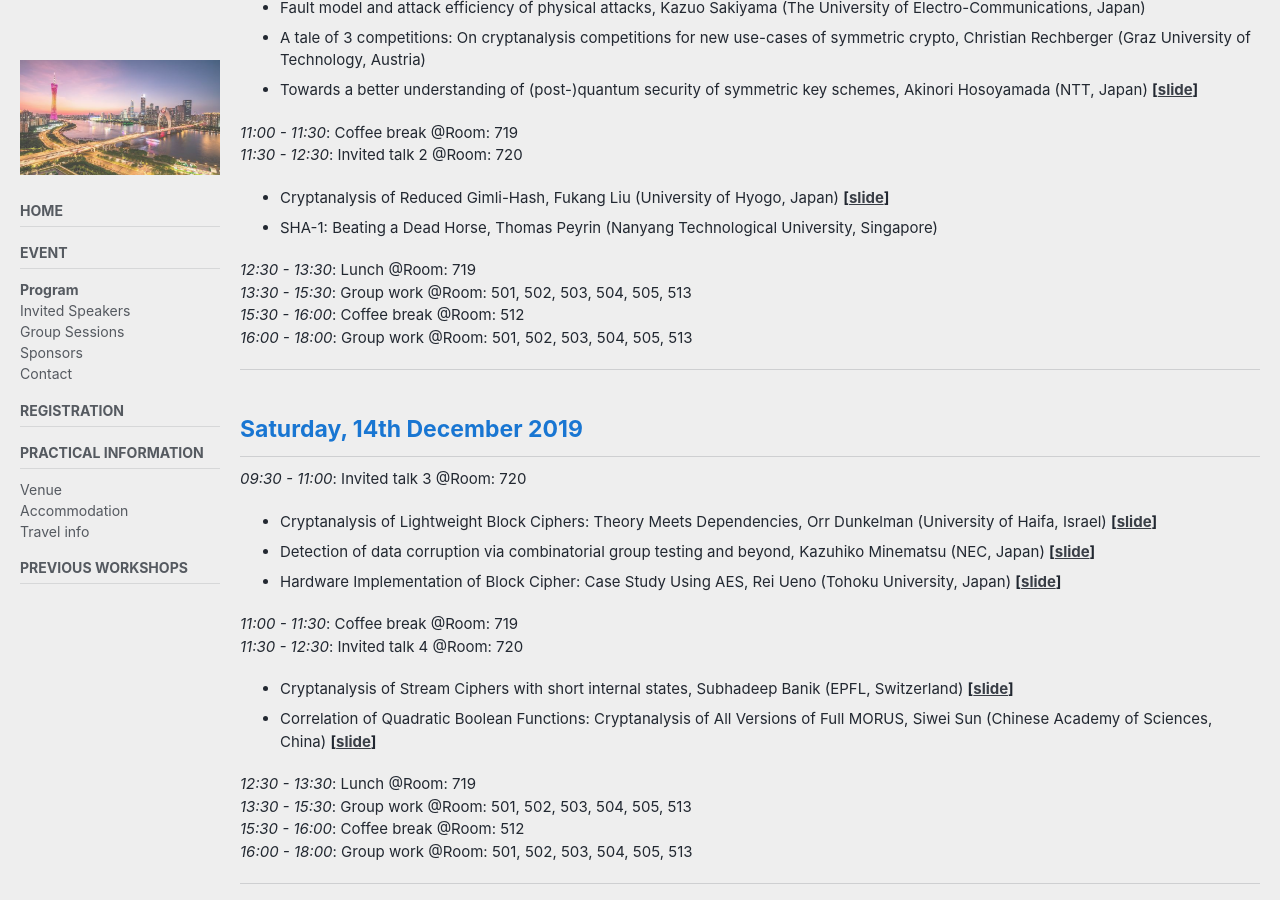
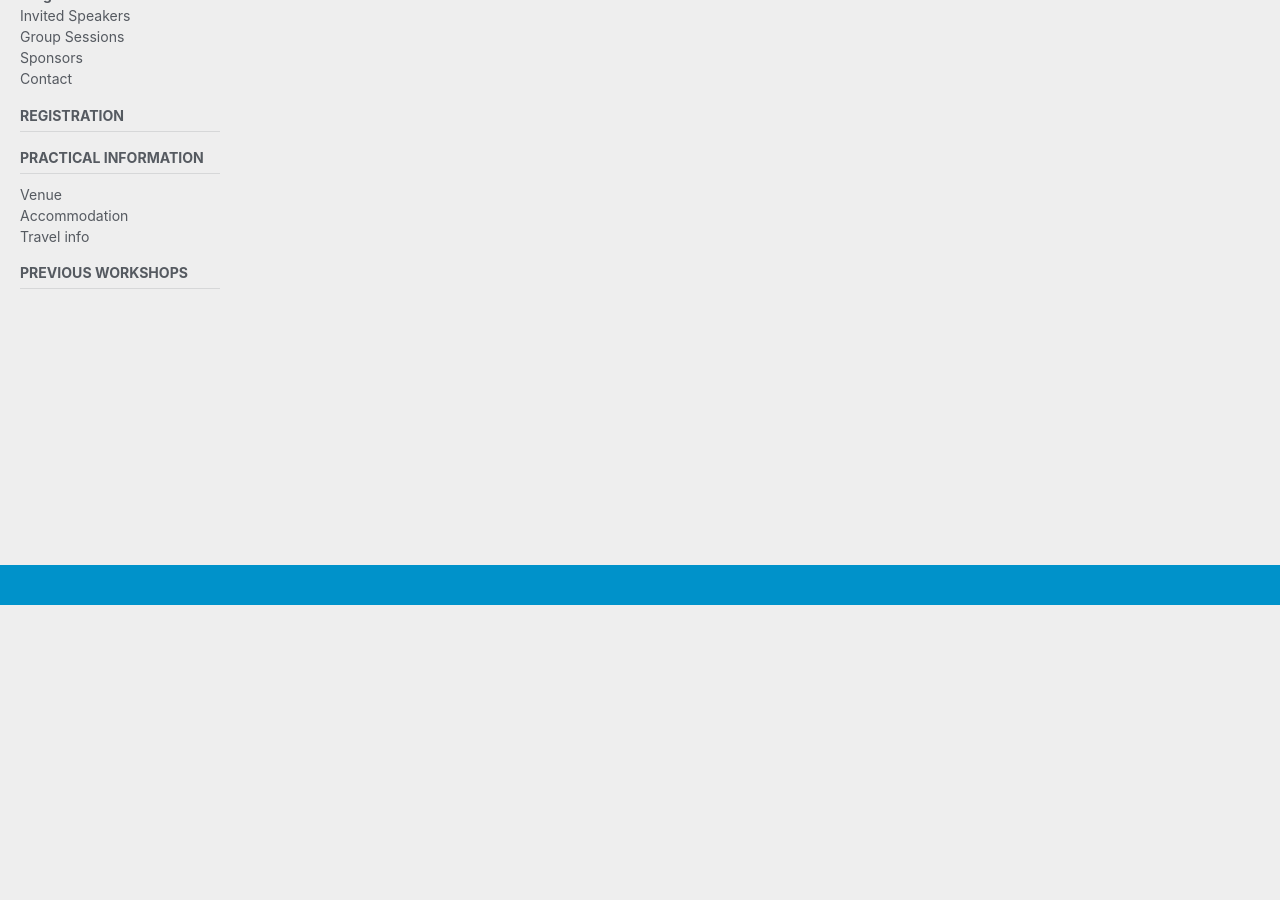
Before and after one commit to cryptanalysisbench/SATbench, a Jekyll site: the page built from program.md, in a window 1280 px wide and 900 px high, scrolled down 336 px. Built offline with Jekyll 4.4.1, drawn with Linux system fonts in a browser that asks for light colours; cached includes are drawn as plain includes; nearby versions of some CDN libraries; our own code applies the rules of GitHub Pages for plain Markdown files; after the commit the page ends 941 px from its top, so only the background shows below that; some of the changed text lies outside the part shown.

Commit message:
Update program.md

```diff
--- a/program.md
+++ b/program.md
@@ -15,97 +15,3 @@ sidebar:
 <!--You can find [here](https://www.google.com) a pdf version of the program.-->
 
 To be announced ...
-<!--
-## Friday, 13th December 2019
-
-*09:00 - 09:30*: Registration
-*09:30 - 11:00*: Invited talk 1 @Room:720
-
- - Fault model and attack efficiency of physical attacks,
-  Kazuo Sakiyama (The University of Electro-Communications, Japan)
- - A tale of 3 competitions: On cryptanalysis competitions for new use-cases of symmetric crypto,
-  Christian Rechberger (Graz University of Technology, Austria)
- - Towards a better understanding of (post-)quantum security of symmetric key schemes,
-  Akinori Hosoyamada (NTT, Japan)
-  <b>[<a href="../assets/slides/hsymd.pdf" target="_blank">slide</a>]
-
-*11:00 - 11:30*: Coffee break @Room: 719
-*11:30 - 12:30*: Invited talk 2 @Room: 720
-
- - Cryptanalysis of Reduced Gimli-Hash,
-  Fukang Liu (University of Hyogo, Japan)
-  <b>[<a href="../assets/slides/Gimli.pdf" target="_blank">slide</a>]
- - SHA-1: Beating a Dead Horse,
-  Thomas Peyrin (Nanyang Technological University, Singapore)
-
-*12:30 - 13:30*: Lunch @Room: 719
-*13:30 - 15:30*: Group work   @Room: 501, 502, 503, 504, 505, 513
-*15:30 - 16:00*: Coffee break   @Room: 512
-*16:00 - 18:00*: Group work   @Room: 501, 502, 503, 504, 505, 513
-
----
-## Saturday, 14th December 2019
-
-*09:30 - 11:00*: Invited talk 3 @Room: 720
-
- - Cryptanalysis of Lightweight Block Ciphers: Theory Meets Dependencies,
-  Orr Dunkelman (University of Haifa, Israel)
-  <b>[<a href="../assets/slides/Independence.pdf" target="_blank">slide</a>]
- - Detection of data corruption via combinatorial group testing and beyond,
-  Kazuhiko Minematsu (NEC, Japan)
-  <b>[<a href="../assets/slides/slide_ask19.pdf" target="_blank">slide</a>]
- - Hardware Implementation of Block Cipher: Case Study Using AES,
-  Rei Ueno (Tohoku University, Japan)
-  <b>[<a href="../assets/slides/ASK2019-ueno.pdf" target="_blank">slide</a>]
-
-*11:00 - 11:30*: Coffee break  @Room: 719
-*11:30 - 12:30*: Invited talk 4  @Room: 720
-
- - Cryptanalysis of Stream Ciphers with short internal states,
-  Subhadeep Banik (EPFL, Switzerland)
-  <b>[<a href="../assets/slides/ppl2.pdf" target="_blank">slide</a>]
- - Correlation of Quadratic Boolean Functions: Cryptanalysis of All Versions of Full MORUS,
-  Siwei Sun (Chinese Academy of Sciences, China)
-  <b>[<a href="../assets/slides/MORUS.pdf" target="_blank">slide</a>]
-
-
-*12:30 - 13:30*: Lunch  @Room: 719
-*13:30 - 15:30*: Group work  @Room: 501, 502, 503, 504, 505, 513
-*15:30 - 16:00*: Coffee break  @Room: 512
-*16:00 - 18:00*: Group work  @Room: 501, 502, 503, 504, 505, 513
-
----
-## Sunday, 15th December 2019
-
-*09:00 - 11:00*: Invited talk 5  @Room: 720
-
- - Domain Specific Ciphers,
-  Carlos Cid (Royal Holloway, University of London, UK)
-  <b>[<a href="../assets/slides/ccid-ask2019-talk.pdf" target="_blank">slide</a>]
- - Cube Attacks on KECCAK Keyed Modes,
-  Willi Meier (FHNW, Switzerland)
-  <b>[<a href="../assets/slides/ASK2019.pdf" target="_blank">slide</a>]
- - Generic Attacks on Hash Combiners
-  Zhenzhen Bao (Nanyang Technological University, Singapore)
-  <b>[<a href="../assets/slides/Generic_Attacks_on_Hash_Combiners_Slides.pdf" target="_blank">slide</a>]
- - Rotational-XOR cryptanalysis on ARX and AND-RX ciphers,
-  Yunwen Liu (National University of Defense Technology, China)
-  <b>[<a href="../assets/slides/ask2019talk_yunwenliu.pdf" target="_blank">slide</a>]
-
-*11:00 - 11:30*: Coffee break  @Room: 719
-*11:30 - 12:30*: Invited talk 6  @Room: 720
-
- - Design of Optimally Indifferentiable-Secure Double-Block-Length Hashing,
-  Yusuke Naito (Mitsubishi Corporation, Japan)
-  <b>[<a href="../assets/slides/Naito_ASK2019.pdf" target="_blank">slide</a>]
- - Lightweight TBC-Based Modes for Small Hardware Implementations,
-  Mustafa Khairallah (Nanyang Technological University, Singapore)
-  <b>[<a href="../assets/slides/presentation_1.pdf" target="_blank">slide</a>]
-
-
-*12:30 - 13:30*: Lunch  @Room: 719
-*13:30 - 15:30*: Group work  @Room: 501, 502, 503, 504, 505, 513
-*15:30 - 16:00*: Coffee break  @Room: 512
-*16:00 - 17:00*: Wrap up   @Room: 720
-
--->
```
